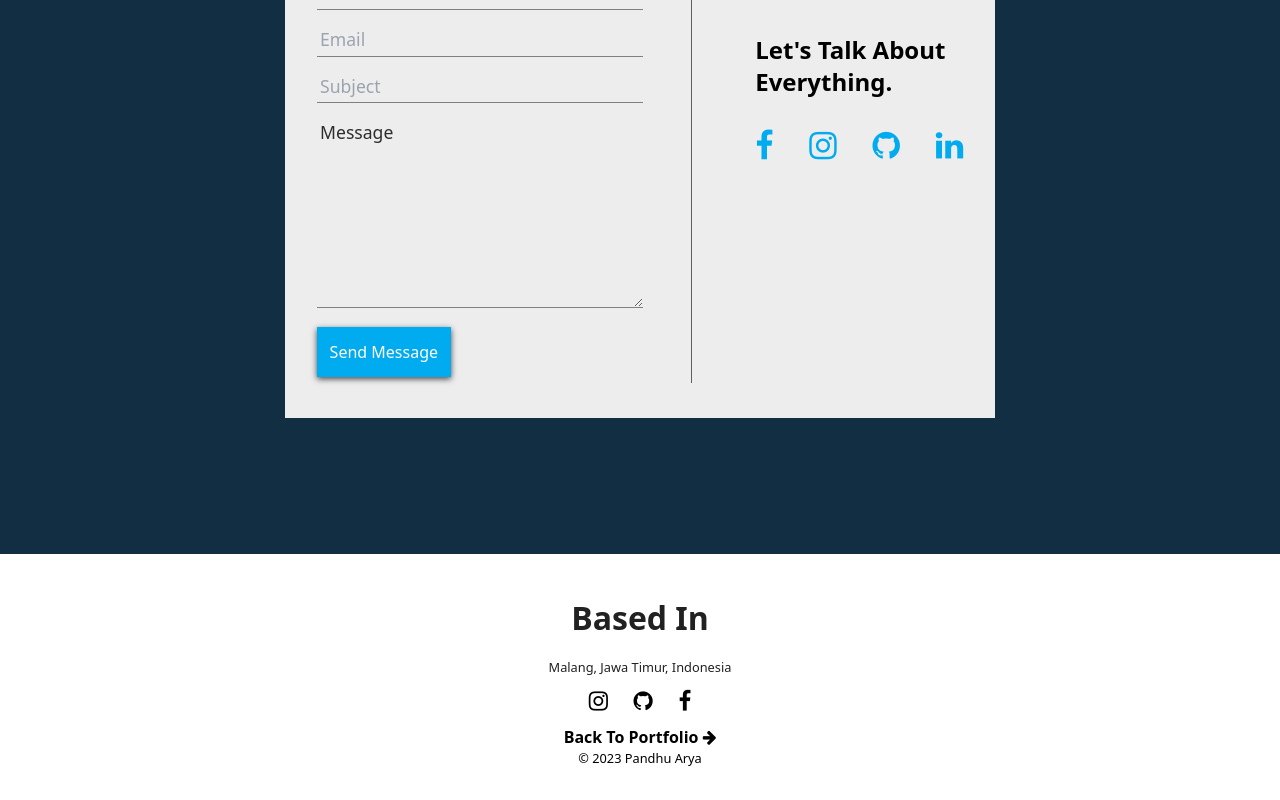
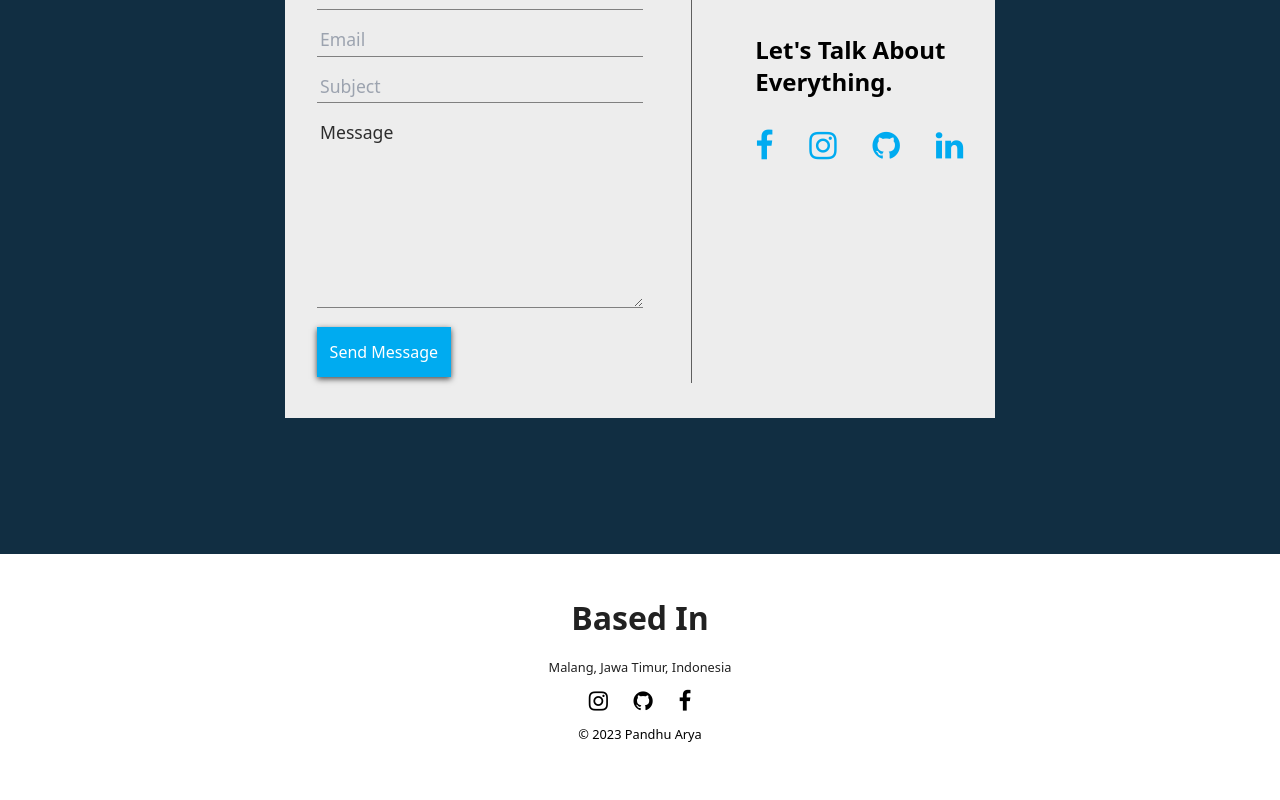
Before and after one commit to panntod/Tools-React, a React (Create React App) app: page / in a window 1280 px wide. Shown: the part 1158-1958 px from the top of the page. After the commit the page ends 1934 px from the top, so only its background shows below. Built offline with nearby package versions, Linux system fonts and the light colour scheme.

Commit message:
refactor: Deleted unused link

```diff
--- a/src/components/footer.jsx
+++ b/src/components/footer.jsx
@@ -19,7 +19,6 @@ const Footer = () => {
           <i className="fa fa-facebook"></i>
         </a>
       </div>
-      <a href="https://panntod.github.io/" className="font-semibold my-4">Back To Portfolio <i className="fa fa-arrow-right"></i></a>
       <p className="footer-copy">&copy; 2023 Pandhu Arya</p>
     </footer>
   );
```
